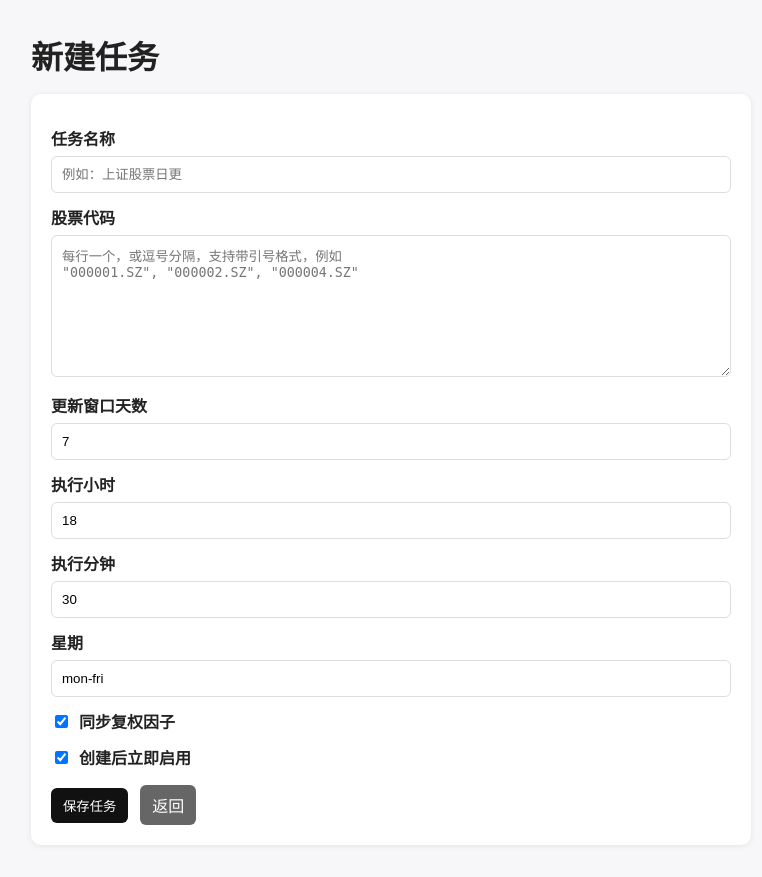
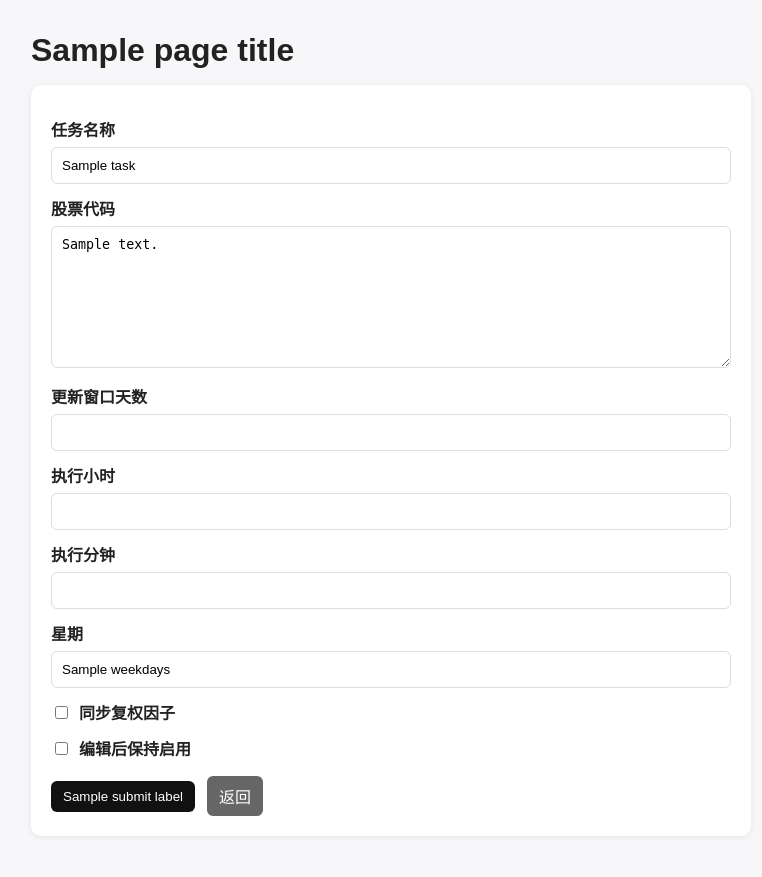
Before and after one commit to shanyinhan-jay/stock_project, a FastAPI app: template stock_scheduler_web_v4/templates/new_task.html in a window 1280 px wide. Shown: the whole page, without its empty margins (249-1011 px from the left). After the commit the page ends 816 px from the top, so only its background shows below. Run offline with FastAPI, Linux system fonts and the light colour scheme; the template is opened without the code that fills it: most values are stand-ins (such as "Sample title", 1, 10 or a date in 2020).

Commit message:
feat(ui): 为任务列表添加编辑按钮并优化筛选表格样式
- 在任务列表页面添加编辑按钮，允许用户修改现有任务
- 为所有筛选页面添加表格样式优化，改善名称列显示
- 复用新建任务模板实现编辑功能，提取股票代码解析逻辑
- 修复新建/编辑页面表单字段预填充问题

```diff
--- a/stock_scheduler_web_v4/main.py
+++ b/stock_scheduler_web_v4/main.py
@@ -91,6 +91,33 @@ def load_task(task_id: int):
     row = conn.execute("SELECT * FROM tasks WHERE id = ?", (task_id,)).fetchone()
     conn.close()
     return row
+
+
+def parse_symbols_text(symbols_text: str):
+    normalized_text = (
+        symbols_text
+        .replace("，", ",")
+        .replace("；", ",")
+        .replace(";", ",")
+        .replace("\t", ",")
+        .replace("\n", ",")
+    )
+    raw_symbols = [s.strip() for s in normalized_text.split(",")]
+    symbols = [s.strip().strip('"').strip("'").upper() for s in raw_symbols if s.strip()]
+    if not symbols:
+        raise HTTPException(status_code=400, detail="symbols 不能为空")
+
+    symbol_pattern = re.compile(r"^\d{6}\.(SZ|SH|BJ)$")
+    invalid_symbols = [s for s in symbols if not symbol_pattern.match(s)]
+    if invalid_symbols:
+        raise HTTPException(
+            status_code=400,
+            detail=(
+                "股票代码格式错误，需与 Batch Sync Daily 保持一致，例如 "
+                '"000001.SZ", "000002.SZ", "000004.SZ"；错误项: ' + ", ".join(invalid_symbols[:20])
+            ),
+        )
+    return symbols
 
 
 def run_task(task_id: int):
@@ -226,7 +253,17 @@ def proxy_screen_new_high(
 
 @app.get("/tasks/new", response_class=HTMLResponse)
 def new_task_page(request: Request):
-    return templates.TemplateResponse("new_task.html", {"request": request})
+    return templates.TemplateResponse(
+        "new_task.html",
+        {
+            "request": request,
+            "page_title": "新建任务",
+            "form_action": "/tasks/new",
+            "submit_label": "保存任务",
+            "task": None,
+            "symbols_text": "",
+        },
+    )
 
 
 @app.post("/tasks/new")
@@ -240,29 +277,7 @@ def create_task(
     weekdays: str = Form("mon-fri"),
     enabled: Optional[str] = Form(None),
 ):
-    normalized_text = (
-        symbols_text
-        .replace("，", ",")
-        .replace("；", ",")
-        .replace(";", ",")
-        .replace("\t", ",")
-        .replace("\n", ",")
-    )
-    raw_symbols = [s.strip() for s in normalized_text.split(",")]
-    symbols = [s.strip().strip('"').strip("'").upper() for s in raw_symbols if s.strip()]
-    if not symbols:
-        raise HTTPException(status_code=400, detail="symbols 不能为空")
-
-    symbol_pattern = re.compile(r"^\d{6}\.(SZ|SH|BJ)$")
-    invalid_symbols = [s for s in symbols if not symbol_pattern.match(s)]
-    if invalid_symbols:
-        raise HTTPException(
-            status_code=400,
-            detail=(
-                "股票代码格式错误，需与 Batch Sync Daily 保持一致，例如 "
-                '"000001.SZ", "000002.SZ", "000004.SZ"；错误项: ' + ", ".join(invalid_symbols[:20])
-            ),
-        )
+    symbols = parse_symbols_text(symbols_text)
 
     conn = get_conn()
     cur = conn.cursor()
@@ -291,6 +306,71 @@ def create_task(
     schedule_task(task)
     return RedirectResponse("/", status_code=303)
 
+
+
+
+@app.get("/tasks/{task_id}/edit", response_class=HTMLResponse)
+def edit_task_page(task_id: int, request: Request):
+    task = load_task(task_id)
+    if not task:
+        raise HTTPException(status_code=404, detail="task not found")
+    symbols = json.loads(task["symbols_json"])
+    return templates.TemplateResponse(
+        "new_task.html",
+        {
+            "request": request,
+            "page_title": "编辑任务",
+            "form_action": f"/tasks/{task_id}/edit",
+            "submit_label": "保存修改",
+            "task": task,
+            "symbols_text": ", ".join([f'"{s}"' for s in symbols]),
+        },
+    )
+
+
+@app.post("/tasks/{task_id}/edit")
+def update_task(
+    task_id: int,
+    name: str = Form(...),
+    symbols_text: str = Form(...),
+    window_days: int = Form(7),
+    sync_adj_factor: Optional[str] = Form(None),
+    hour: int = Form(18),
+    minute: int = Form(30),
+    weekdays: str = Form("mon-fri"),
+    enabled: Optional[str] = Form(None),
+):
+    task = load_task(task_id)
+    if not task:
+        raise HTTPException(status_code=404, detail="task not found")
+
+    symbols = parse_symbols_text(symbols_text)
+
+    conn = get_conn()
+    conn.execute(
+        """
+        UPDATE tasks
+        SET name = ?, symbols_json = ?, window_days = ?, sync_adj_factor = ?, hour = ?, minute = ?, weekdays = ?, enabled = ?
+        WHERE id = ?
+        """,
+        (
+            name.strip(),
+            json.dumps(symbols, ensure_ascii=False),
+            window_days,
+            1 if sync_adj_factor else 0,
+            hour,
+            minute,
+            weekdays,
+            1 if enabled else 0,
+            task_id,
+        ),
+    )
+    conn.commit()
+    conn.close()
+
+    task = load_task(task_id)
+    schedule_task(task)
+    return RedirectResponse("/", status_code=303)
 
 @app.post("/tasks/{task_id}/toggle")
 def toggle_task(task_id: int):
@@ -328,42 +408,3 @@ def delete_task(task_id: int):
     conn.commit()
     conn.close()
     return RedirectResponse("/", status_code=303)
-
-
-
-@app.get("/screen/bullish-engulfing-volume", response_class=HTMLResponse)
-def screen_bullish_engulfing_volume_page(request: Request):
-    return templates.TemplateResponse(
-        "screen_bullish_engulfing_volume.html",
-        {
-            "request": request,
-            "stock_api_base_url": STOCK_API_BASE_URL,
-        },
-    )
-
-
-@app.post("/api/proxy/screen/bullish-engulfing-volume")
-def proxy_screen_bullish_engulfing_volume(
-    trade_date: str = Query(...),
-    adj: str = Query("qfq"),
-    include_name: bool = Query(True),
-    volume_mode: str = Query("any"),
-    min_body_pct: float = Query(0.01),
-):
-    url = f"{STOCK_API_BASE_URL}/screen/bullish-engulfing-volume"
-    params = {
-        "trade_date": trade_date,
-        "adj": adj,
-        "include_name": str(include_name).lower(),
-        "volume_mode": volume_mode,
-        "min_body_pct": min_body_pct,
-    }
-    try:
-        resp = requests.get(url, params=params, timeout=300)
-        try:
-            payload = resp.json()
-        except Exception:
-            payload = {"detail": resp.text or "upstream returned non-json response"}
-        return JSONResponse(status_code=resp.status_code, content=payload)
-    except Exception as e:
-        raise HTTPException(status_code=502, detail=f"proxy request failed: {e}")
--- a/stock_scheduler_web_v4/templates/index.html
+++ b/stock_scheduler_web_v4/templates/index.html
@@ -37,6 +37,7 @@
           <td>{{ t.weekdays }}</td>
           <td>{{ "启用" if t.enabled else "停用" }}</td>
           <td class="actions">
+            <a class="button secondary" href="/tasks/{{ t.id }}/edit">编辑</a>
             <form method="post" action="/tasks/{{ t.id }}/toggle"><button type="submit">{{ "停用" if t.enabled else "启用" }}</button></form>
             <form method="post" action="/tasks/{{ t.id }}/run"><button type="submit">立即执行</button></form>
             <form method="post" action="/tasks/{{ t.id }}/delete" onsubmit="return confirm('确定删除这个任务吗？');"><button type="submit" class="danger">删除</button></form>
--- a/stock_scheduler_web_v4/templates/new_task.html
+++ b/stock_scheduler_web_v4/templates/new_task.html
@@ -2,29 +2,29 @@
 <html lang="zh-CN">
 <head>
   <meta charset="utf-8">
-  <title>新建任务</title>
+  <title>{{ page_title or '新建任务' }}</title>
   <link rel="stylesheet" href="/static/style.css">
 </head>
 <body>
   <div class="container narrow">
-    <h1>新建任务</h1>
-    <form method="post" action="/tasks/new" class="card">
+    <h1>{{ page_title or '新建任务' }}</h1>
+    <form method="post" action="{{ form_action or '/tasks/new' }}" class="card">
       <label>任务名称</label>
-      <input name="name" placeholder="例如：上证股票日更" required>
+      <input name="name" placeholder="例如：上证股票日更" value="{{ task.name if task else '' }}" required>
       <label>股票代码</label>
-      <textarea name="symbols_text" rows="8" placeholder="每行一个，或逗号分隔，支持带引号格式，例如&#10;&quot;000001.SZ&quot;, &quot;000002.SZ&quot;, &quot;000004.SZ&quot;" required></textarea>
+      <textarea name="symbols_text" rows="8" placeholder="每行一个，或逗号分隔，支持带引号格式，例如&#10;&quot;000001.SZ&quot;, &quot;000002.SZ&quot;, &quot;000004.SZ&quot;" required>{{ symbols_text or "" }}</textarea>
       <label>更新窗口天数</label>
-      <input type="number" name="window_days" value="7" min="1" max="365">
+      <input type="number" name="window_days" value="{{ task.window_days if task else 7 }}" min="1" max="365">
       <label>执行小时</label>
-      <input type="number" name="hour" value="18" min="0" max="23">
+      <input type="number" name="hour" value="{{ task.hour if task else 18 }}" min="0" max="23">
       <label>执行分钟</label>
-      <input type="number" name="minute" value="30" min="0" max="59">
+      <input type="number" name="minute" value="{{ task.minute if task else 30 }}" min="0" max="59">
       <label>星期</label>
-      <input name="weekdays" value="mon-fri" placeholder="例如 mon-fri 或 mon,wed,fri">
-      <label class="check"><input type="checkbox" name="sync_adj_factor" checked> 同步复权因子</label>
-      <label class="check"><input type="checkbox" name="enabled" checked> 创建后立即启用</label>
+      <input name="weekdays" value="{{ task.weekdays if task else 'mon-fri' }}" placeholder="例如 mon-fri 或 mon,wed,fri">
+      <label class="check"><input type="checkbox" name="sync_adj_factor" {% if task %}{% if task.sync_adj_factor %}checked{% endif %}{% else %}checked{% endif %}> 同步复权因子</label>
+      <label class="check"><input type="checkbox" name="enabled" {% if task %}{% if task.enabled %}checked{% endif %}{% else %}checked{% endif %}> {{ "编辑后保持启用" if task else "创建后立即启用" }}</label>
       <div class="row">
-        <button type="submit">保存任务</button>
+        <button type="submit">{{ submit_label or "保存任务" }}</button>
         <a class="button secondary" href="/">返回</a>
       </div>
     </form>
```
Also changed, not shown: stock_scheduler_web_v4/templates/screen_bullish_engulfing_volume.html (+32 -0 lines), stock_scheduler_web_v4/templates/screen_five_day_bullish_volume.html (+32 -0 lines), stock_scheduler_web_v4/templates/screen_new_high.html (+32 -0 lines), stock_scheduler_web_v4/templates/screen_three_day_pattern.html (+32 -0 lines).
